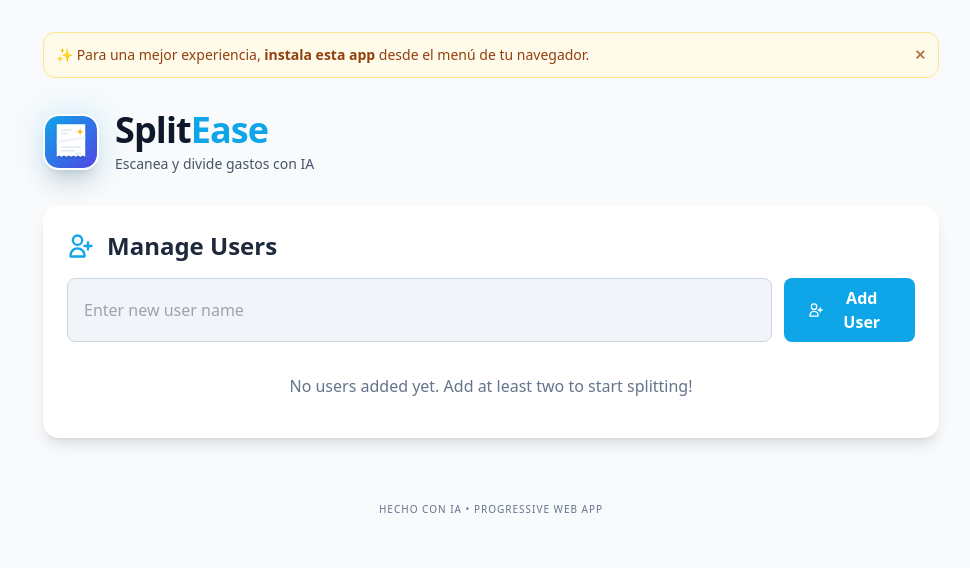
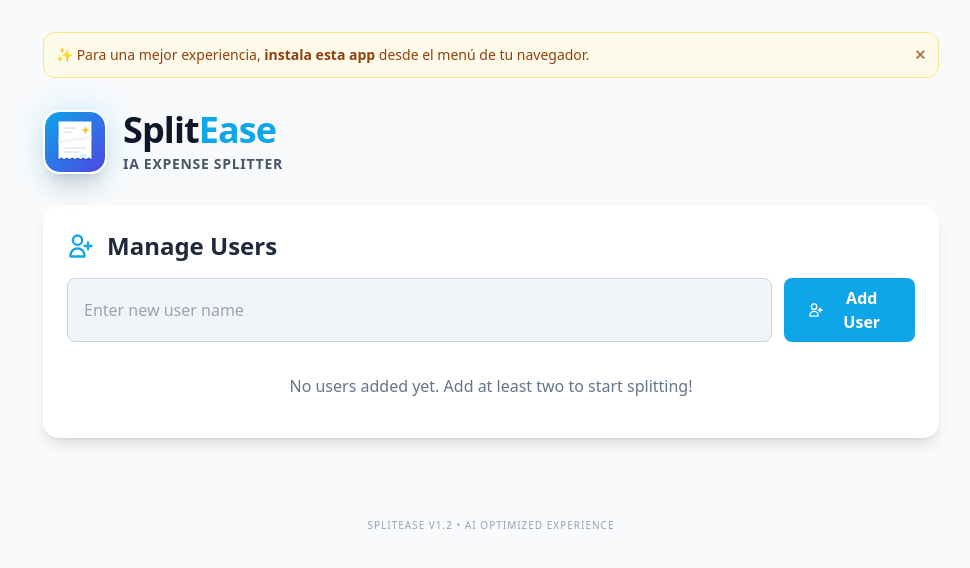
Before and after one commit to hernanihf-boop/Split-Ease, a React (Vite) app: page / in a window 1280 px wide. Shown: the top 568 px of the page, without its empty margins (149-1119 px from the left). Built offline with nearby package versions, Linux system fonts and the light colour scheme.

Commit message:
add icon

```diff
--- a/App.tsx
+++ b/App.tsx
@@ -1,9 +1,11 @@
+
 import React, { useState, useEffect, useCallback } from 'react';
 import { User, Expense } from './types.ts';
 import UserManagement from './components/UserManagement.tsx';
 import ExpenseForm from './components/ExpenseForm.tsx';
 import ExpenseList from './components/ExpenseList.tsx';
 import Summary from './components/Summary.tsx';
+import { Logo } from './components/icons.tsx';
 
 const App: React.FC = () => {
   const [users, setUsers] = useState<User[]>(() => {
@@ -102,21 +104,21 @@ const App: React.FC = () => {
         <header className="flex flex-col sm:flex-row justify-between items-center gap-4">
           <div className="text-center sm:text-left flex items-center gap-4">
             <div className="relative">
-               <div className="absolute inset-0 bg-sky-500 blur-lg opacity-20 rounded-xl"></div>
-               <img src="/icon.svg" className="relative w-14 h-14 rounded-2xl shadow-xl border-2 border-white dark:border-slate-800" alt="Logo" />
+               <div className="absolute inset-0 bg-sky-500 blur-lg opacity-20 rounded-2xl"></div>
+               <Logo className="relative w-16 h-16 rounded-2xl shadow-xl border-2 border-white dark:border-slate-800 transition-transform hover:scale-105" />
             </div>
             <div>
               <h1 className="text-3xl sm:text-4xl font-extrabold text-slate-900 dark:text-white tracking-tight leading-none">
                 Split<span className="text-sky-500">Ease</span>
               </h1>
-              <p className="text-xs sm:text-sm text-slate-600 dark:text-slate-400 mt-1">Escanea y divide gastos con IA</p>
+              <p className="text-xs sm:text-sm text-slate-600 dark:text-slate-400 mt-1 uppercase tracking-wider font-semibold">IA Expense Splitter</p>
             </div>
           </div>
 
           {(users.length > 0 || expenses.length > 0) && (
             <button
               onClick={handleShareGroup}
-              className="flex items-center gap-2 px-4 py-2 bg-sky-100 dark:bg-sky-900/40 text-sky-600 dark:text-sky-400 font-bold rounded-full hover:bg-sky-200 transition-all active:scale-95 border border-sky-200 dark:border-sky-800 text-sm"
+              className="flex items-center gap-2 px-5 py-2.5 bg-sky-500 text-white font-bold rounded-full hover:bg-sky-600 shadow-lg shadow-sky-500/20 transition-all active:scale-95 text-sm"
             >
               <svg xmlns="http://www.w3.org/2000/svg" className="h-4 w-4" viewBox="0 0 20 20" fill="currentColor">
                 <path d="M15 8a3 3 0 10-2.977-2.63l-4.94 2.47a3 3 0 100 4.319l4.94 2.47a3 3 0 10.895-1.789l-4.94-2.47a3.027 3.027 0 000-.74l4.94-2.47C13.456 7.68 14.19 8 15 8z" />
@@ -133,8 +135,8 @@ const App: React.FC = () => {
           <ExpenseList expenses={expenses} users={users} onDeleteExpense={handleDeleteExpense} />
         </main>
 
-        <footer className="text-center text-slate-500 dark:text-slate-400 text-[10px] uppercase tracking-widest pt-8 pb-4">
-            Hecho con IA • Progressive Web App
+        <footer className="text-center text-slate-400 dark:text-slate-500 text-[10px] uppercase tracking-widest pt-12 pb-4">
+            SplitEase v1.2 • AI Optimized Experience
         </footer>
       </div>
     </div>
--- a/components/icons.tsx
+++ b/components/icons.tsx
@@ -1,5 +1,38 @@
 
 import React from 'react';
+
+export const Logo: React.FC<{ className?: string }> = ({ className }) => (
+  <svg viewBox="0 0 512 512" className={className} xmlns="http://www.w3.org/2000/svg">
+    <defs>
+      <linearGradient id="logoGrad" x1="0%" y1="0%" x2="100%" y2="100%">
+        <stop offset="0%" stopColor="#0ea5e9" />
+        <stop offset="100%" stopColor="#4f46e5" />
+      </linearGradient>
+      <filter id="shadow" x="-20%" y="-20%" width="140%" height="140%">
+        <feGaussianBlur in="SourceAlpha" stdDeviation="10" />
+        <feOffset dx="0" dy="8" result="offsetblur" />
+        <feComponentTransfer>
+          <feFuncA type="linear" slope="0.3" />
+        </feComponentTransfer>
+        <feMerge>
+          <feMergeNode />
+          <feMergeNode in="SourceGraphic" />
+        </feMerge>
+      </filter>
+    </defs>
+    <rect width="512" height="512" rx="128" fill="url(#logoGrad)" />
+    <g filter="url(#shadow)" transform="translate(116, 80)">
+      <path d="M0 0h280v320l-23.3-12-23.3 12-23.3-12-23.3 12-23.3-12-23.3 12-23.3-12-23.3 12-23.3-12-23.3 12-23.3-12L0 320V0z" fill="white" />
+      <path d="M0 160l280-40v30L0 190z" fill="#f1f5f9" />
+      <path d="M230 40l10 25 25 10-25 10-10 25-10-25-25-10 25-10 10-25z" fill="#fbbf24" />
+      <rect x="40" y="50" width="110" height="14" rx="7" fill="#e2e8f0" />
+      <rect x="40" y="85" width="70" height="14" rx="7" fill="#e2e8f0" />
+      <rect x="40" y="220" width="200" height="14" rx="7" fill="#e2e8f0" />
+      <rect x="40" y="255" width="140" height="14" rx="7" fill="#e2e8f0" />
+      <rect x="180" y="280" width="60" height="22" rx="6" fill="#0ea5e9" fillOpacity="0.2" />
+    </g>
+  </svg>
+);
 
 export const UserPlusIcon: React.FC<{ className?: string }> = ({ className }) => (
   <svg xmlns="http://www.w3.org/2000/svg" className={className} fill="none" viewBox="0 0 24 24" stroke="currentColor" strokeWidth={2}>
@@ -34,7 +67,7 @@ export const CameraIcon: React.FC<{ className?: string }> = ({ className }) => (
 
 export const PhotographIcon: React.FC<{ className?: string }> = ({ className }) => (
     <svg xmlns="http://www.w3.org/2000/svg" className={className} fill="none" viewBox="0 0 24 24" stroke="currentColor" strokeWidth={2}>
-        <path strokeLinecap="round" strokeLinejoin="round" d="M4 16l4.586-4.586a2 2 0 012.828 0L16 16m-2-2l1.586-1.586a2 2 0 012.828 0L20 14m-6-6h.01M6 20h12a2 2 0 002-2V6a2 2 0 00-2-2H6a2 2 0 00-2 2v12a2 2 0 002 2z" />
+        <path strokeLinecap="round" strokeLinejoin="round" d="M4 16l4.586-4.586a2 2 0 012.828 0L16 16m-2-2l1.586-1.586a2 2 0 012.828 0L20 14m-6-6h.01M6 20h12a2 2 0 002-2V6a2 2 0 00-2-2H6a2 2 0 00-2-2v12a2 2 0 002 2z" />
     </svg>
 );
 
```
